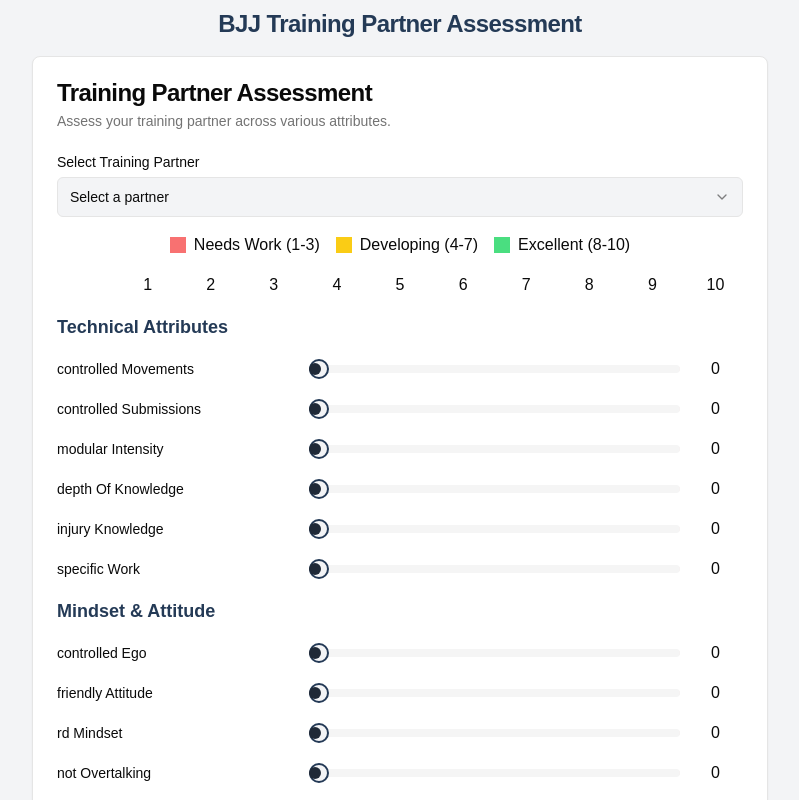
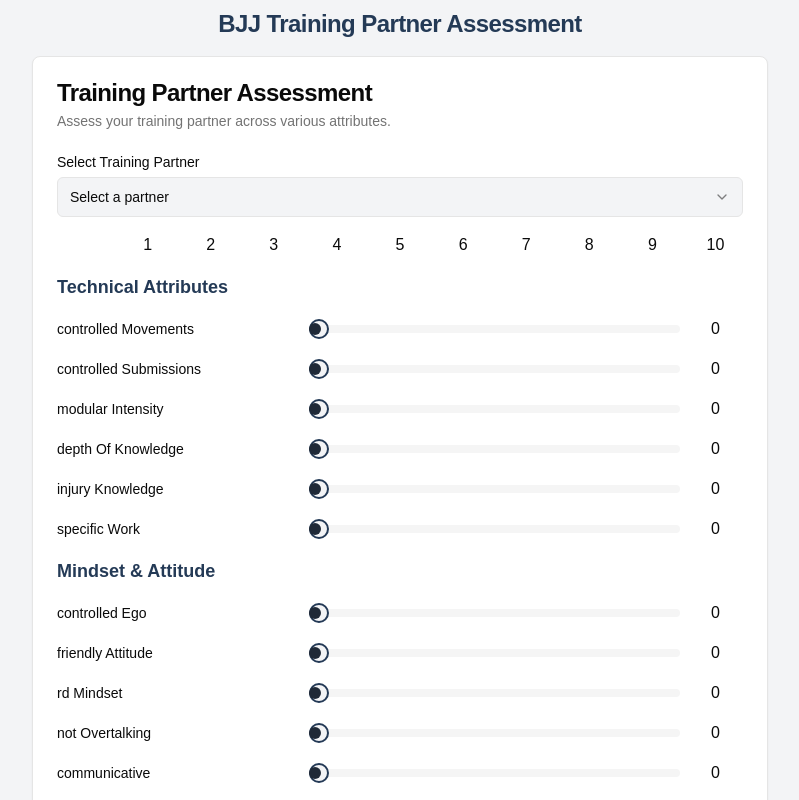
Before and after one commit to jelaludo/BJJ_PartnerAssessmentViz, a Next.js app: page / in a window 1280 px wide. Shown: the top 800 px of the page, without its empty margins (240-1039 px from the left). Built offline with nearby package versions, Linux system fonts and the light colour scheme.

Commit message:
there is no color coding the white dots/circles need to removed lines connecting the dots must be added

```diff
--- a/src/app/page.tsx
+++ b/src/app/page.tsx
@@ -129,13 +129,7 @@
   };
 
     const getColorClass = (value: number): string => {
-    if (value >= 8) {
-      return 'bg-green-200';
-    } else if (value >= 4) {
-      return 'bg-yellow-200';
-    } else {
-      return 'bg-red-200';
-    }
+    return '';
   };
 
     const calculateDotPosition = (attribute: keyof AssessmentData): { x: number; y: number } | null => {
@@ -212,21 +206,6 @@
                   ))}
                 </SelectContent>
               </Select>
-            </div>
-
-            <div className="flex justify-center space-x-4">
-              <div className="flex items-center space-x-2">
-                <span className="w-4 h-4 bg-red-400"/>
-                <span>Needs Work (1-3)</span>
-              </div>
-              <div className="flex items-center space-x-2">
-                <span className="w-4 h-4 bg-yellow-400"/>
-                <span>Developing (4-7)</span>
-              </div>
-              <div className="flex items-center space-x-2">
-                <span className="w-4 h-4 bg-green-400"/>
-                <span>Excellent (8-10)</span>
-              </div>
             </div>
 
             <div className="grid grid-cols-11 gap-2 text-center">
```
